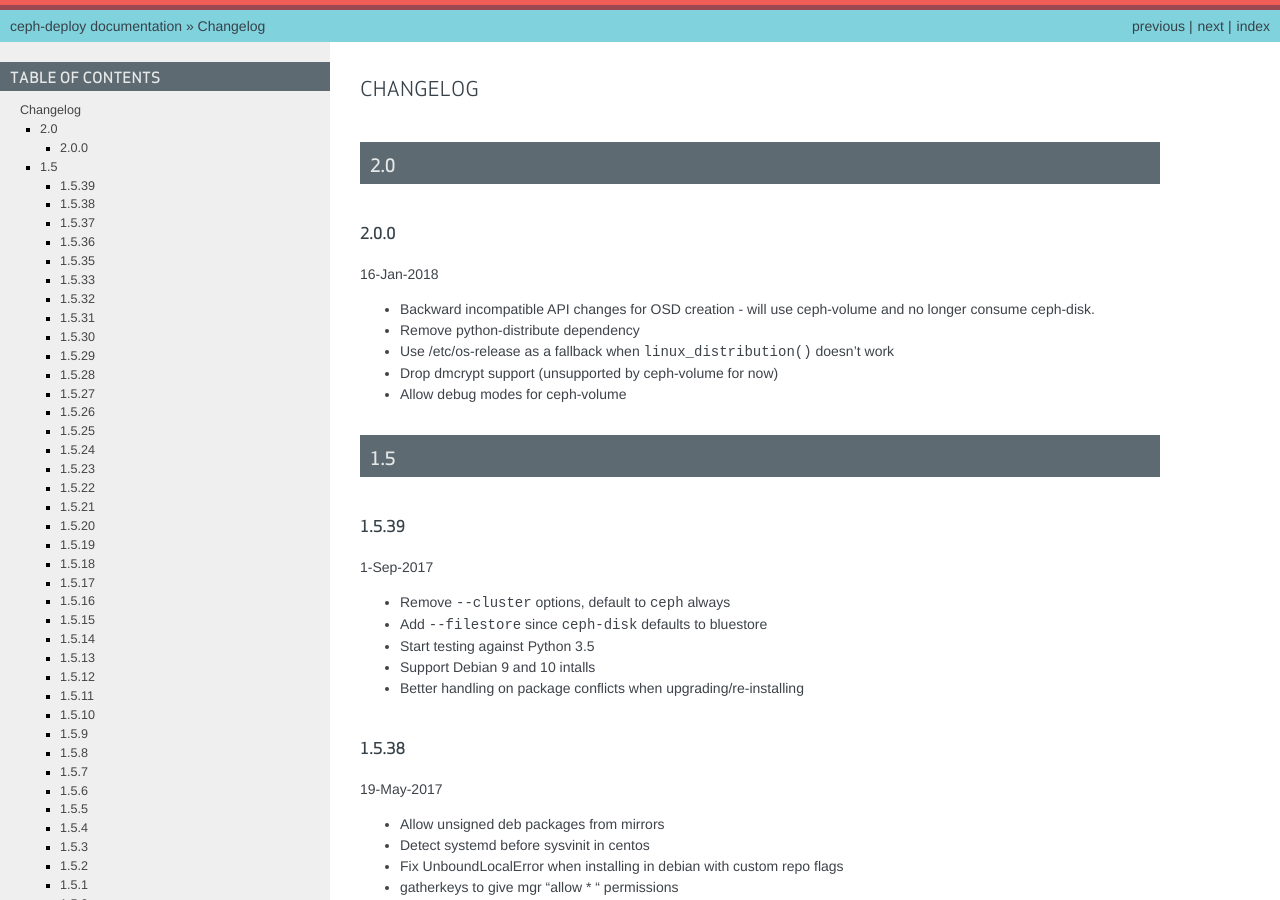
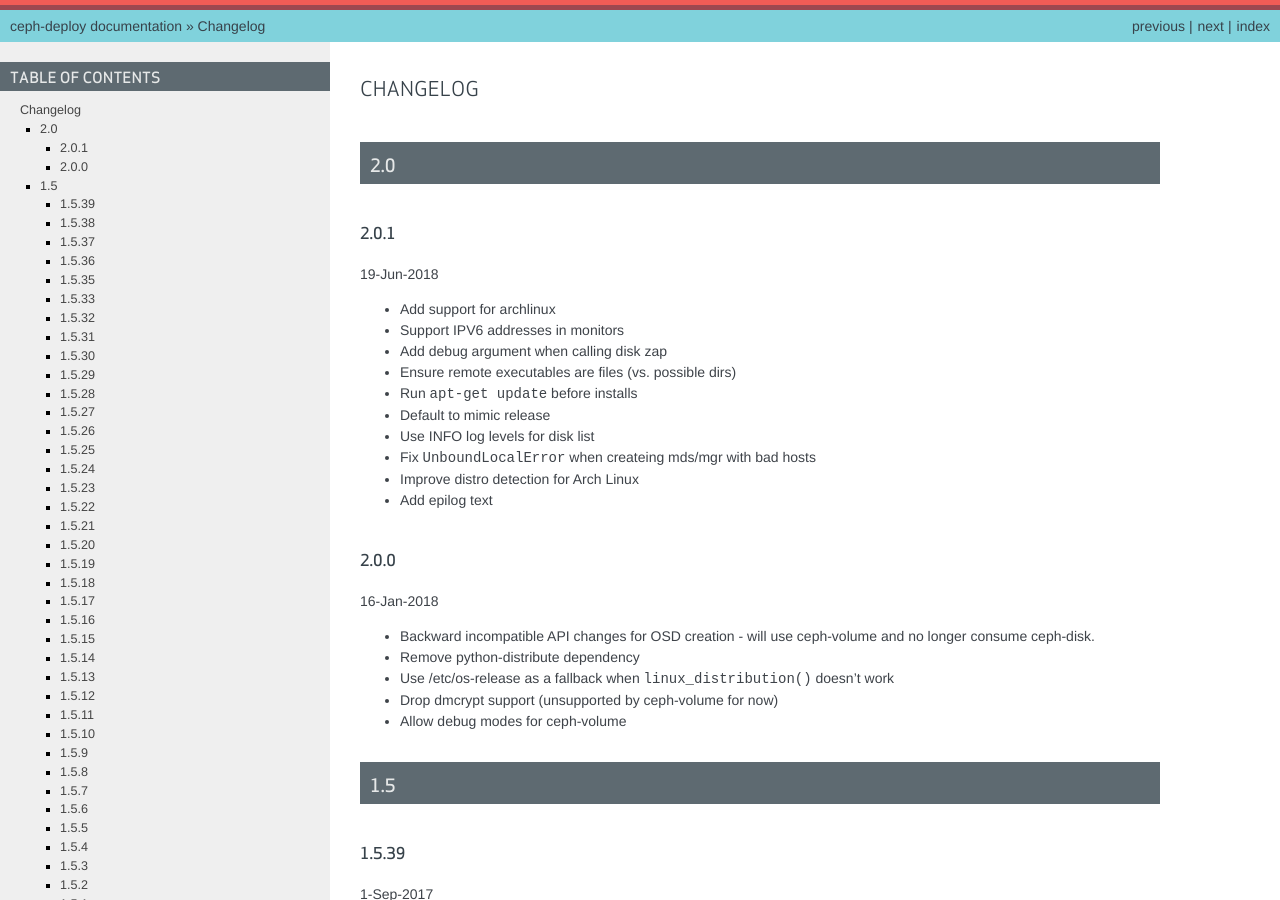
Before and after one commit to ceph/ceph-deploy, a Sphinx documentation site: the page built from docs/source/changelog.rst, in a window 1280 px wide and 900 px high. Built offline with Sphinx 7.4.7, drawn with Linux system fonts in a browser that asks for light colours; the version number could not be read and is left out.

Commit message:
[RM-24577] docs: update changelog for 2.0.1
Signed-off-by: Alfredo Deza <adeza@redhat.com>

```diff
--- a/docs/source/changelog.rst
+++ b/docs/source/changelog.rst
@@ -3,6 +3,22 @@
 
 2.0
 ---
+
+2.0.1
+^^^^^
+19-Jun-2018
+
+* Add support for archlinux
+* Support IPV6 addresses in monitors
+* Add debug argument when calling disk zap
+* Ensure remote executables are files (vs. possible dirs)
+* Run ``apt-get update`` before installs
+* Default to mimic release
+* Use INFO log levels for disk list
+* Fix ``UnboundLocalError`` when createing mds/mgr with bad hosts
+* Improve distro detection for Arch Linux
+* Add epilog text
+
 
 2.0.0
 ^^^^^
```
